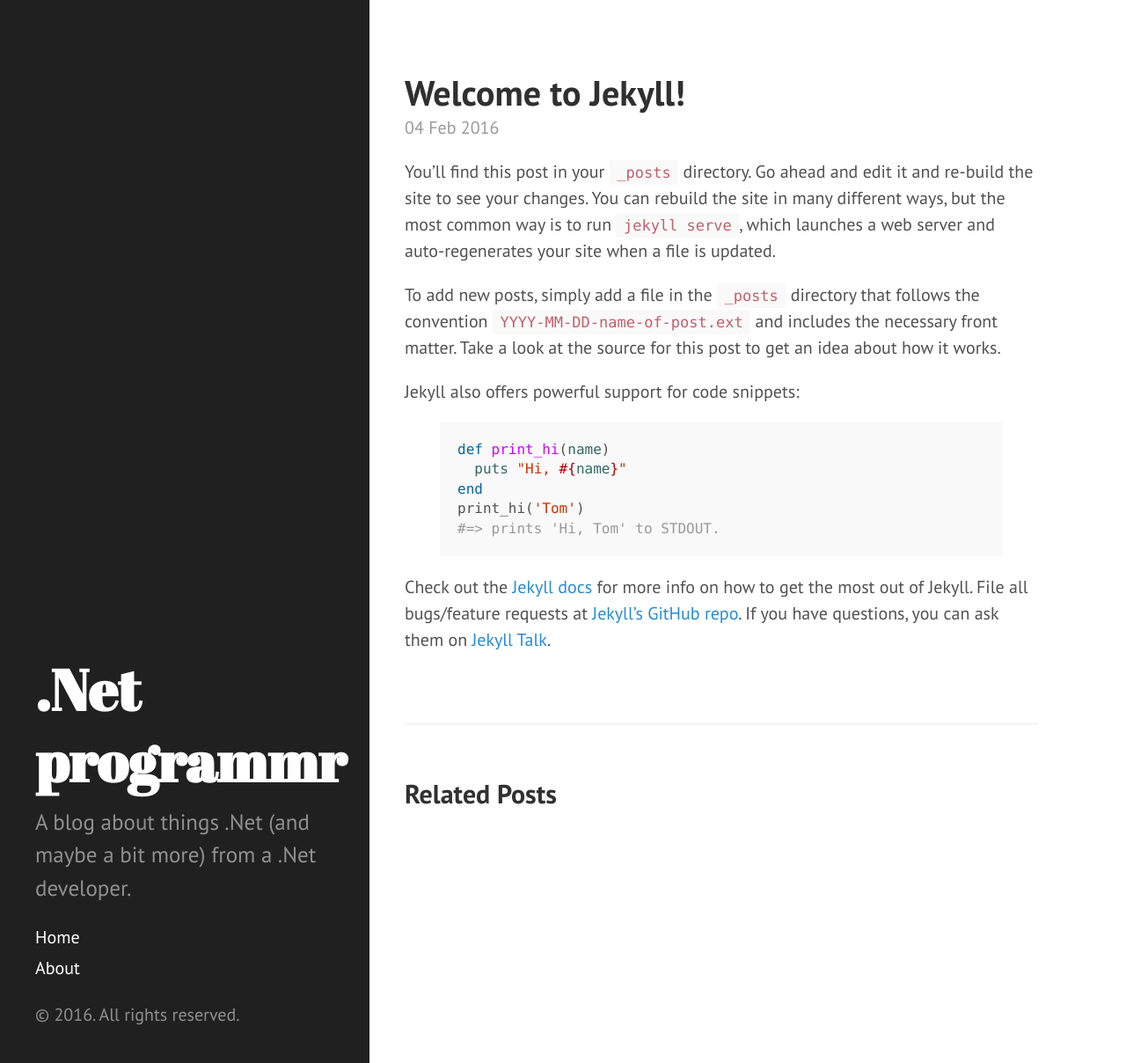
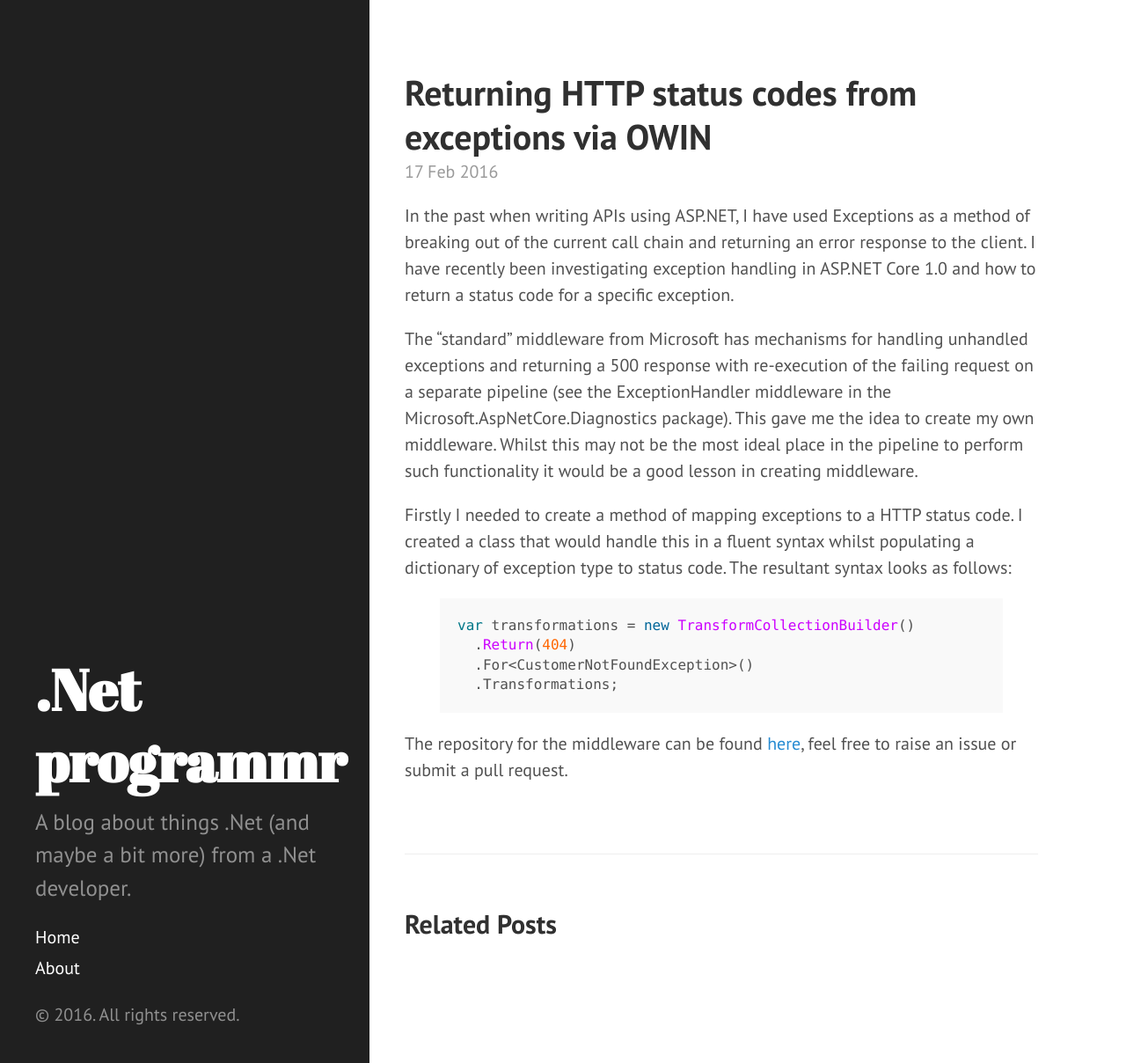
Before and after one commit to dotnetprogrammr/dotnetprogrammr.github.io, a Jekyll site: the page built from _posts/2016-02-04-welcome-to-jekyll.markdown, in a window 1280 px wide and 1208 px high. Shown: the whole window at 88% size. Built offline with Jekyll 4.4.1, drawn with Linux system fonts in a browser that asks for light colours.

Commit message:
Partial update of the first post

```diff
--- a/_posts/2016-02-04-welcome-to-jekyll.markdown
+++ b/_posts/2016-02-04-welcome-to-jekyll.markdown
@@ -1,25 +1,22 @@
 ---
 layout: post
-title:  "Welcome to Jekyll!"
-date:   2016-02-04 14:44:12 +0000
-categories: jekyll update
+title:  "Returning HTTP status codes from exceptions via OWIN"
+date:   2016-02-17 14:44:12 +0000
+categories: OWIN ASP.NET C#
 ---
-You’ll find this post in your `_posts` directory. Go ahead and edit it and re-build the site to see your changes. You can rebuild the site in many different ways, but the most common way is to run `jekyll serve`, which launches a web server and auto-regenerates your site when a file is updated.
+In the past when writing APIs using ASP.NET, I have used Exceptions as a method of breaking out of the current call chain and returning an error response to the client. I have recently been investigating exception handling in ASP.NET Core 1.0 and how to return a status code for a specific exception.
 
-To add new posts, simply add a file in the `_posts` directory that follows the convention `YYYY-MM-DD-name-of-post.ext` and includes the necessary front matter. Take a look at the source for this post to get an idea about how it works.
+The "standard" middleware from Microsoft has mechanisms for handling unhandled exceptions and returning a 500 response with re-execution of the failing request on a separate pipeline (see the ExceptionHandler middleware in the Microsoft.AspNetCore.Diagnostics package). This gave me the idea to create my own middleware. Whilst this may not be the most ideal place in the pipeline to perform such functionality it would be a good lesson in creating middleware.
 
-Jekyll also offers powerful support for code snippets:
+Firstly I needed to create a method of mapping exceptions to a HTTP status code. I created a class that would handle this in a fluent syntax whilst populating a dictionary of exception type to status code. The resultant syntax looks as follows:
 
-{% highlight ruby %}
-def print_hi(name)
-  puts "Hi, #{name}"
-end
-print_hi('Tom')
-#=> prints 'Hi, Tom' to STDOUT.
+{% highlight csharp %}
+var transformations = new TransformCollectionBuilder()
+  .Return(404)
+  .For<CustomerNotFoundException>()
+  .Transformations;
 {% endhighlight %}
 
-Check out the [Jekyll docs][jekyll-docs] for more info on how to get the most out of Jekyll. File all bugs/feature requests at [Jekyll’s GitHub repo][jekyll-gh]. If you have questions, you can ask them on [Jekyll Talk][jekyll-talk].
+The repository for the middleware can be found [here][middleware-repository], feel free to raise an issue or submit a pull request.
 
-[jekyll-docs]: http://jekyllrb.com/docs/home
-[jekyll-gh]:   https://github.com/jekyll/jekyll
-[jekyll-talk]: https://talk.jekyllrb.com/
+[middleware-repository]: https://github.com/dotnetprogrammr/Dnp.AspNetCore.Diagnostics
```
